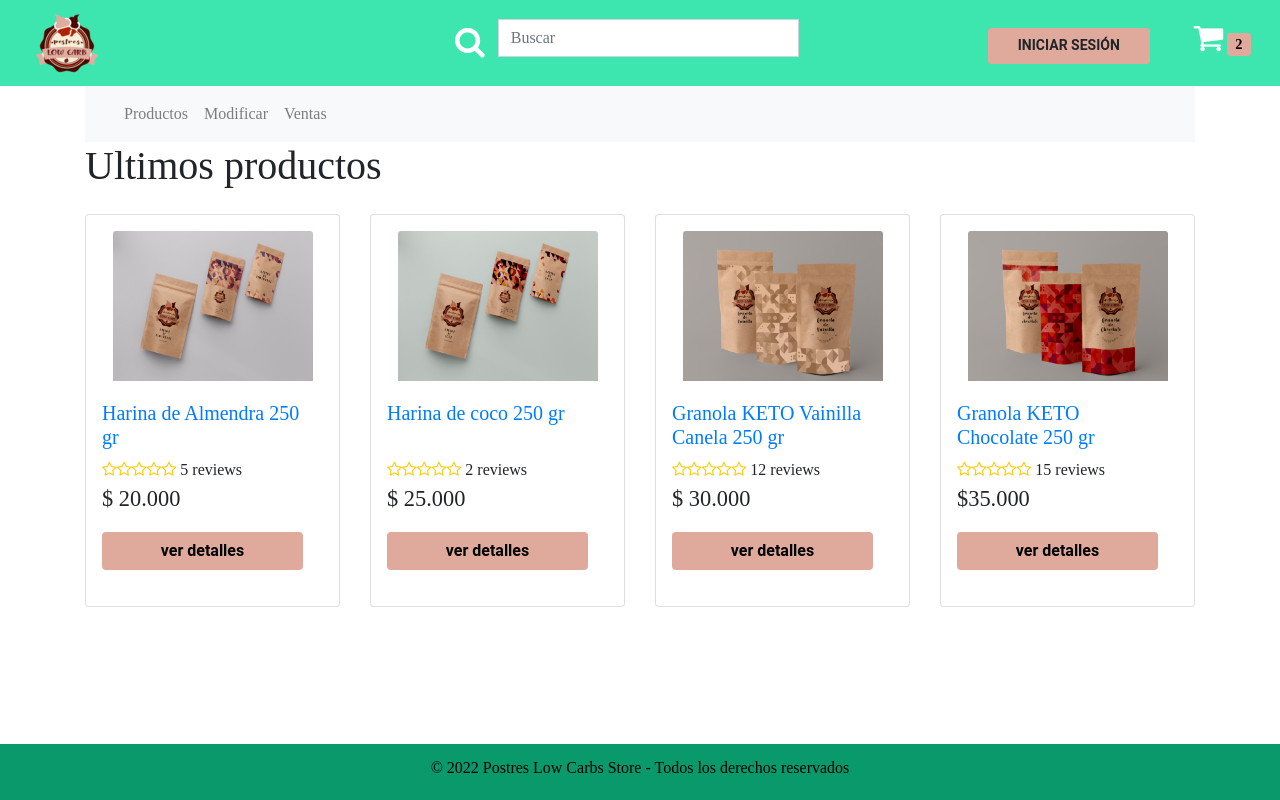
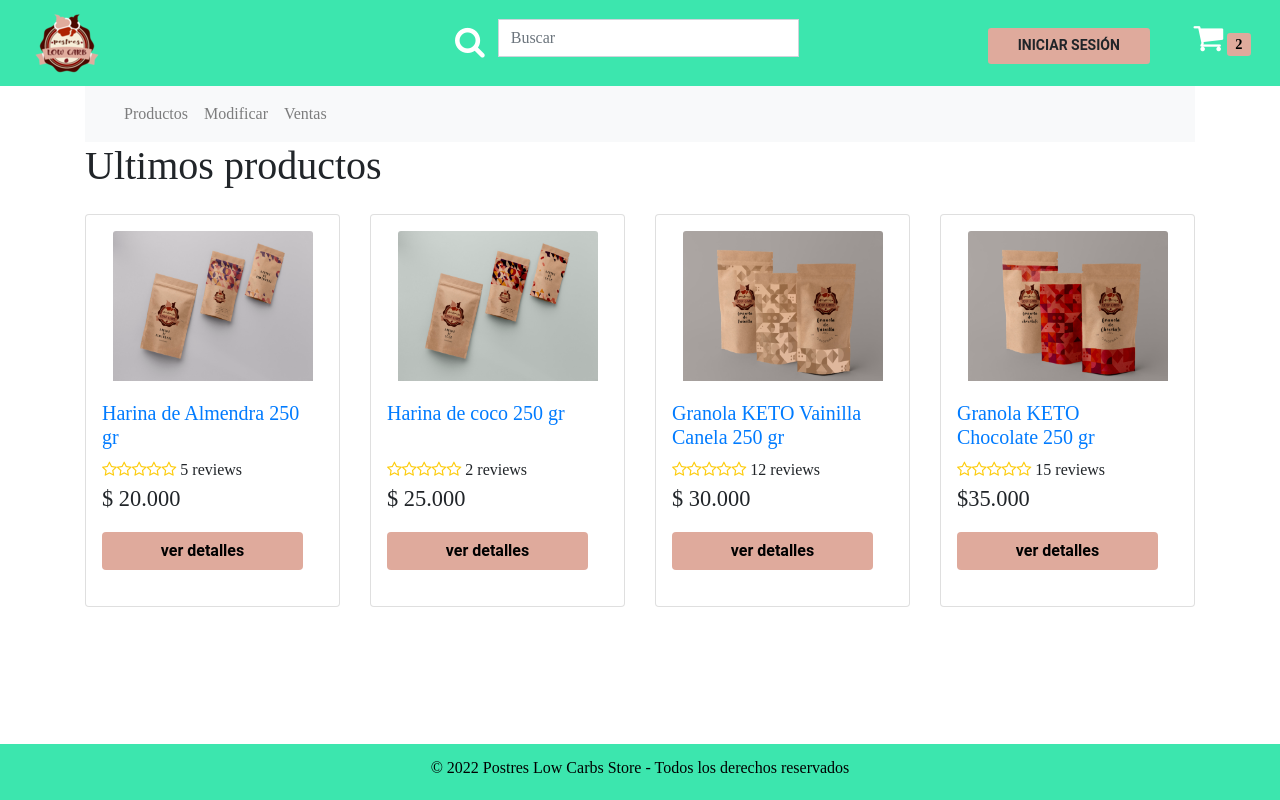
Before and after one commit to ScrumTech-Agency/PostresLowCarbs, a React (Create React App) app in the folder front/: page / in a window 1280 px wide. Built offline with nearby package versions, Linux system fonts and the light colour scheme; no server answers; a web font is replaced by a local one.

Commit message:
Update App.css
Se modifica color footer

```diff
--- a/front/src/App.css
+++ b/front/src/App.css
@@ -115,7 +115,7 @@ f #search_field {
 
 /* Footer */
 footer {
-  background-color: #09996A;
+  background-color: #3CE6AE;
   position: absolute;
   margin-top: 8rem;
   color: black;
```
